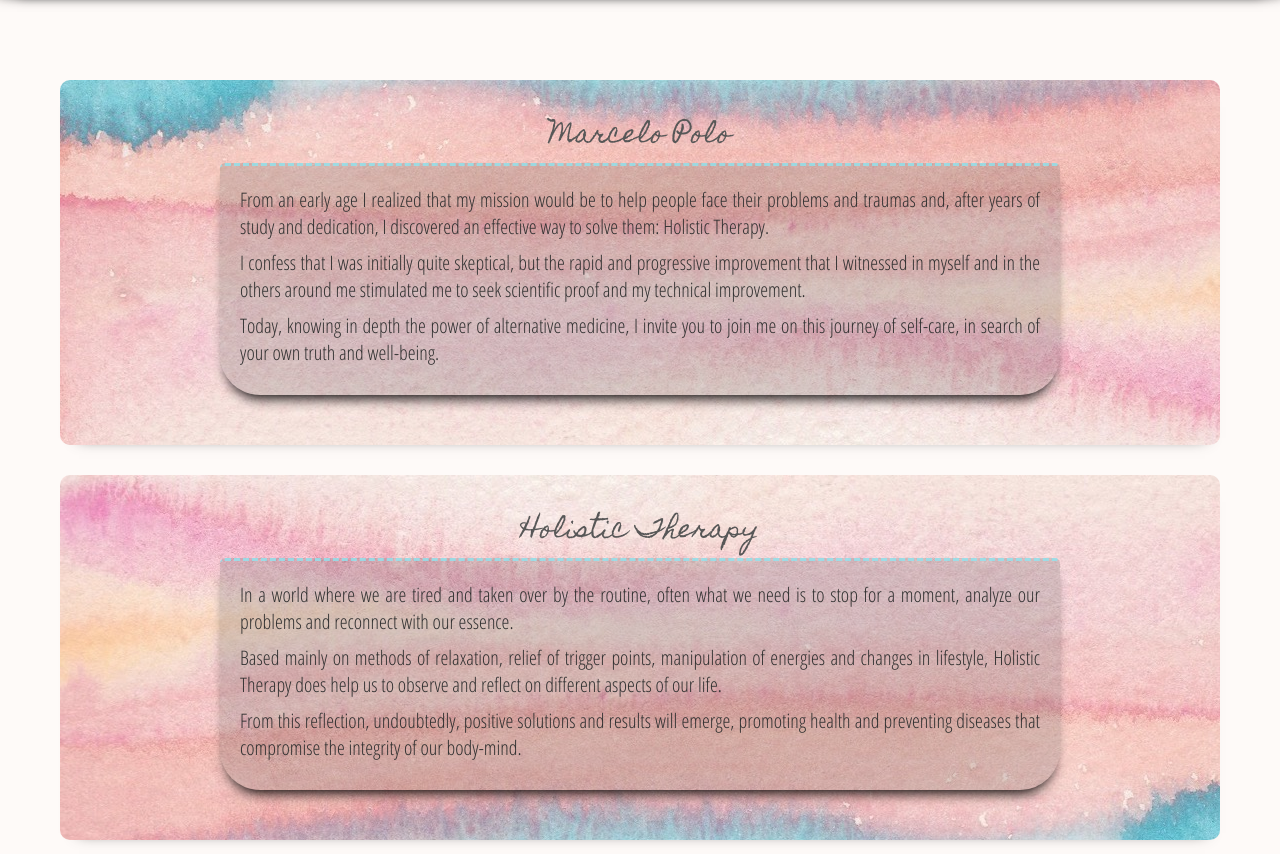
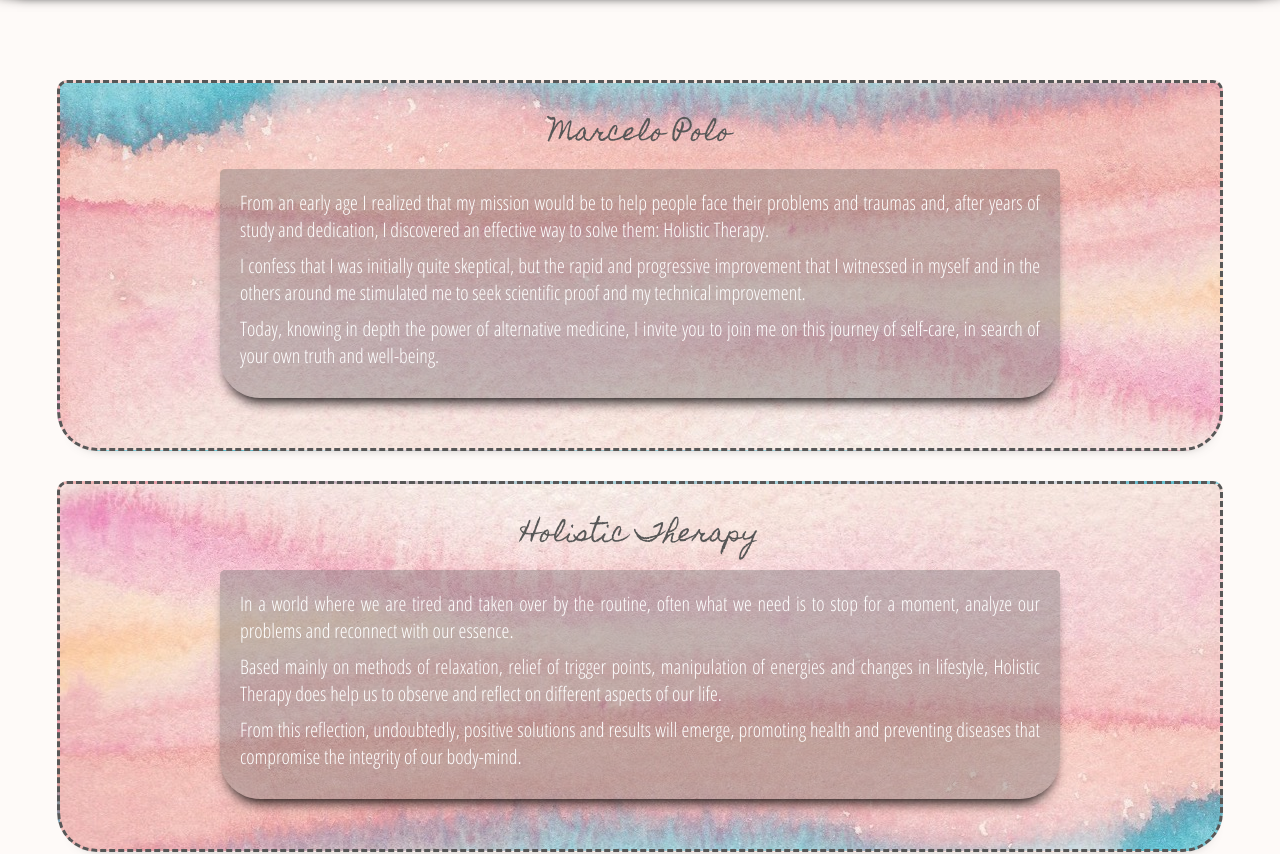
Before and after one commit to caueecarvalho/fullPage, a plain HTML site: page index.html in a window 1280 px wide. Shown: the part 108-962 px from the top of the page. Drawn offline with Linux system fonts and the light colour scheme.

```diff
--- a/Style/_description.scss
+++ b/Style/_description.scss
@@ -9,12 +9,14 @@
   .marcelo,
   .therapy {
     width: 1100px;
-    border-radius: 10px;
+    border-radius: 10px 10px 40px 40px;
+    border-style: dashed;
+    border-color: $color13;
     margin-bottom: 30px;
     display: flex;
     flex-direction: column;
     align-items: center;
-    padding: 30px;
+    padding: 25px 30px 30px 30px;
     box-shadow: 2px 10px 14px -17px rgba(0, 0, 0, 0.67);
     -webkit-box-shadow: 2px 10px 14px -17px rgba(0, 0, 0, 0.67);
     -moz-box-shadow: 2px 10px 14px -17px rgba(0, 0, 0, 0.67);
@@ -32,15 +34,15 @@
   h4 {
     @include text2(25px, $color13);
     text-align: center;
+    margin-bottom: 8px;
   }
 
   .text1,
   .text2 {
     width: 800px;
-    @include text1(20px, $color1);
+    @include text1(20px, $color2);
     background-color: $color11;
     border-radius: 5px 5px 40px 40px;
-    border-top: dashed;
     border-color: $color4;
     padding: 20px;
     margin-bottom: 20px;
--- a/Style/_general.scss
+++ b/Style/_general.scss
@@ -9,9 +9,10 @@ $color7: #7e6179;
 $color8: #535353;
 $color9: rgba(255, 255, 255, 0.397);
 $color10: #36838daf;
-$color11: #50505031;
+$color11: #6868685d;
 $color12: rgba(201, 201, 201, 0.712);
 $color13: rgb(87, 87, 87);
+$color14: rgba(49, 49, 49, 0.075);
 
 //Functions
 @mixin text1($size, $color) {
```
Also changed, not shown: Style/style.css, 1 other file.
